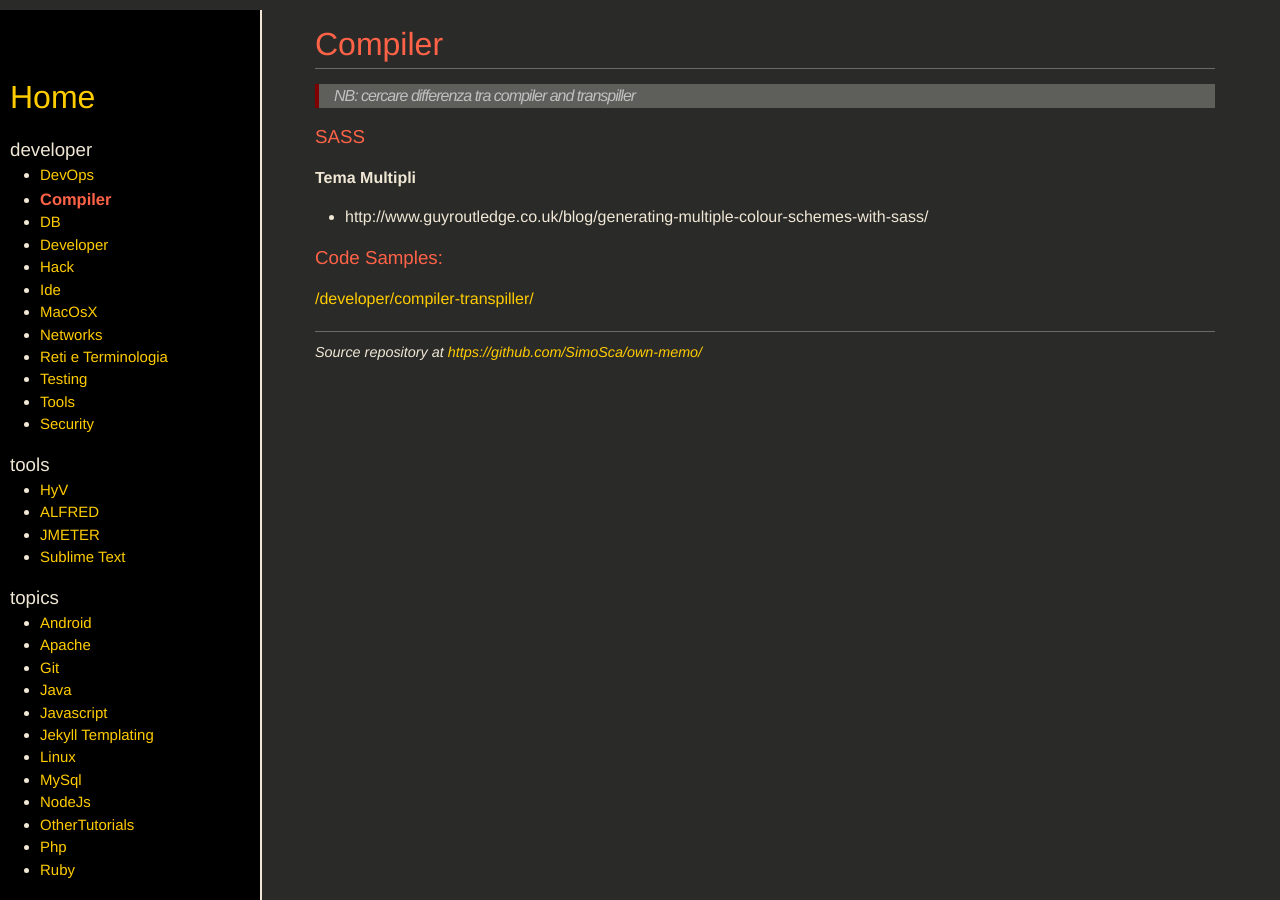
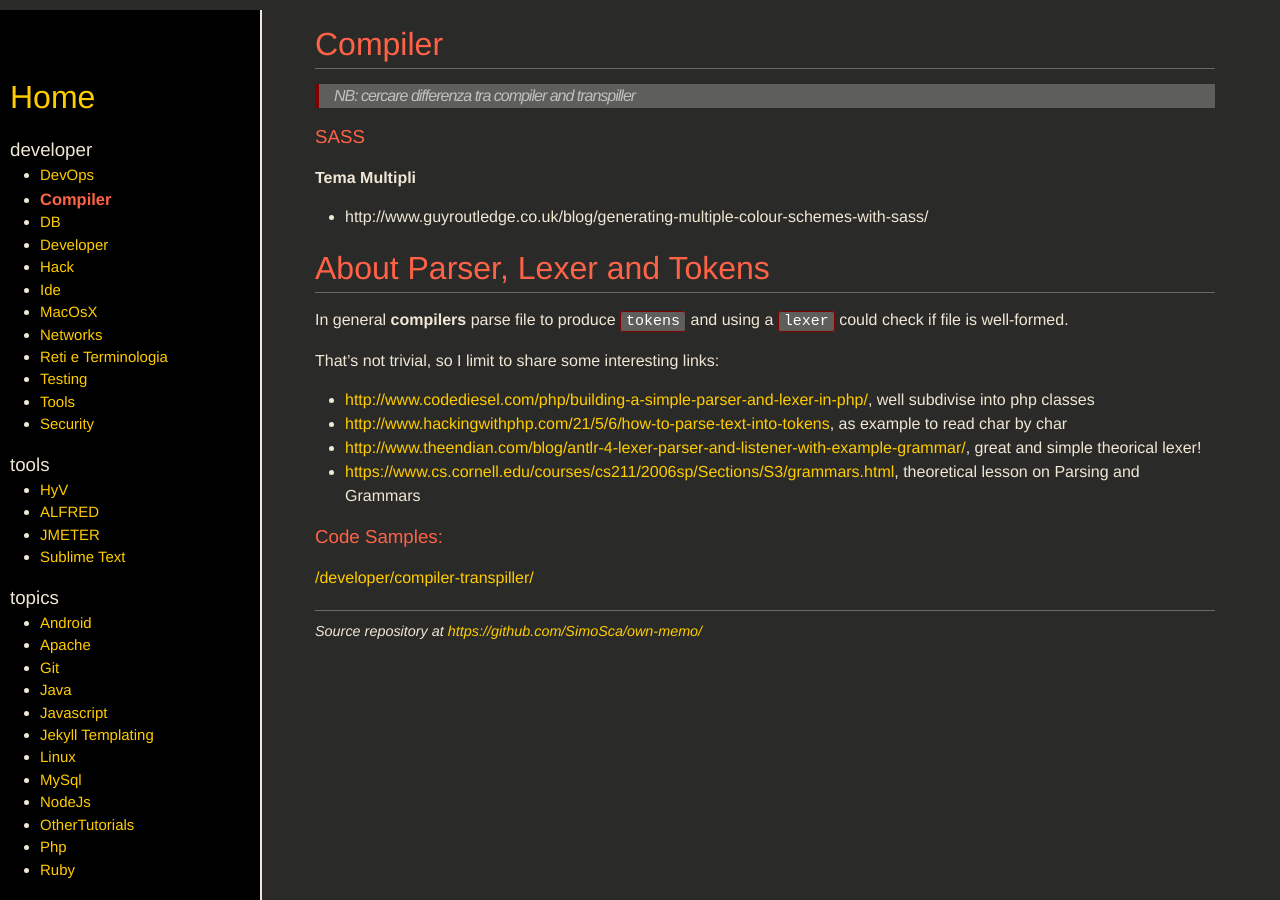
Before and after one commit to SimoSca/own-memo, a Jekyll site: the page built from _pages/developer/compiler.md, in a window 1280 px wide. Built offline with Jekyll 4.4.1, drawn with Linux system fonts in a browser that asks for light colours; nearby versions of some CDN libraries.

Commit message:
[new] added compiler tutorialis

```diff
--- a/_pages/developer/compiler.md
+++ b/_pages/developer/compiler.md
@@ -11,3 +11,21 @@ permalink:  /developer/compiler-transpiller/
 **Tema Multipli**
 
 - http://www.guyroutledge.co.uk/blog/generating-multiple-colour-schemes-with-sass/
+
+
+
+
+
+# About Parser, Lexer and Tokens
+
+
+In general **compilers** parse file to produce `tokens` and using a `lexer` could check if
+ file is well-formed.
+
+
+That's not trivial, so I limit to share some interesting links:
+
+- [http://www.codediesel.com/php/building-a-simple-parser-and-lexer-in-php/](http://www.codediesel.com/php/building-a-simple-parser-and-lexer-in-php/), well subdivise into php classes
+- [http://www.hackingwithphp.com/21/5/6/how-to-parse-text-into-tokens](http://www.hackingwithphp.com/21/5/6/how-to-parse-text-into-tokens), as example to read char by char
+- [http://www.theendian.com/blog/antlr-4-lexer-parser-and-listener-with-example-grammar/](http://www.theendian.com/blog/antlr-4-lexer-parser-and-listener-with-example-grammar/), great and simple theorical lexer!
+- [https://www.cs.cornell.edu/courses/cs211/2006sp/Sections/S3/grammars.html](https://www.cs.cornell.edu/courses/cs211/2006sp/Sections/S3/grammars.html), theoretical lesson on Parsing and Grammars
```
